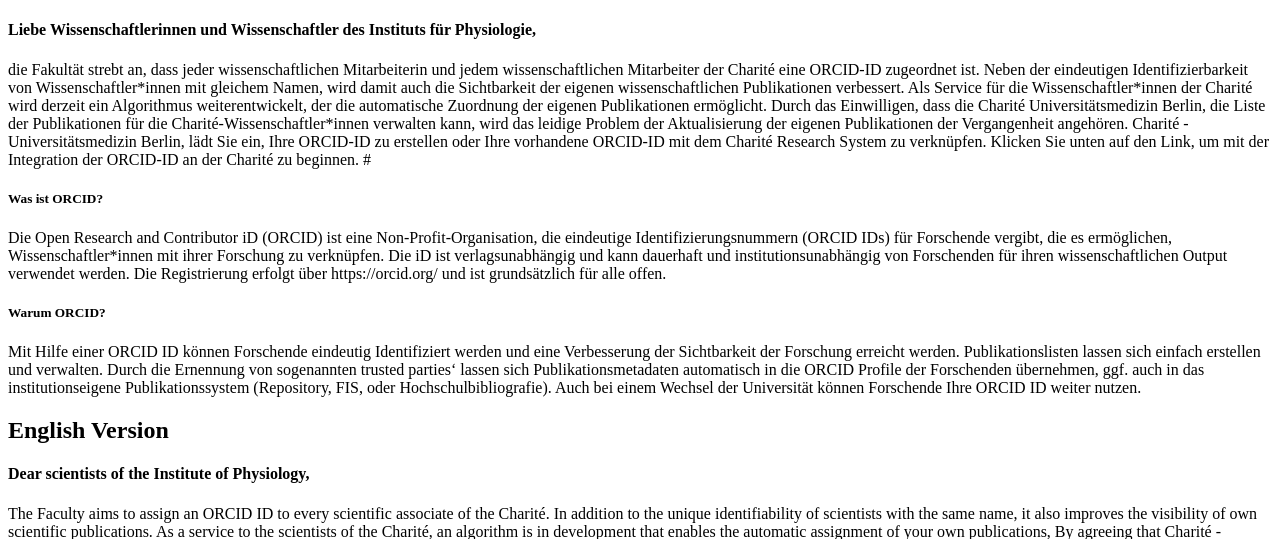
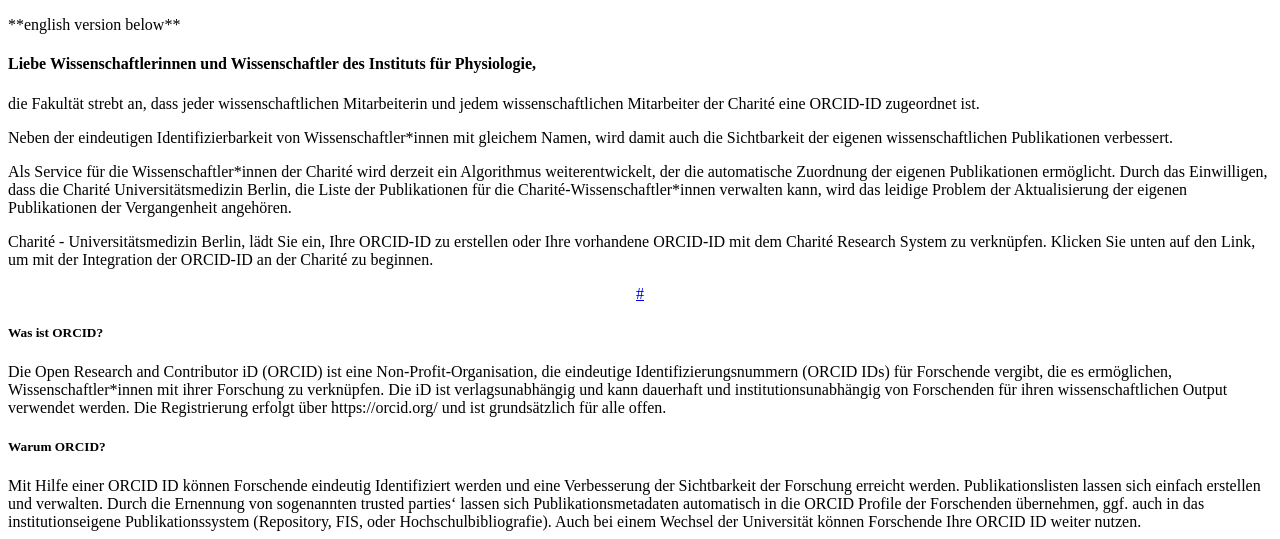
Before and after one commit to kmvinoth/orcid_project, a Django app: template public_api/templates/public_api/email_message_template.html in a window 1280 px wide. Shown: the top 539 px of the page. Run offline with Django 3.2, Linux system fonts and the light colour scheme; the template is opened without the code that fills it: most values are stand-ins (such as "Sample title", 1, 10 or a date in 2020).

Commit message:
minor changes in the email templates

```diff
--- a/public_api/templates/public_api/email_message.txt
+++ b/public_api/templates/public_api/email_message.txt
@@ -1,3 +1,5 @@
+**english version below**
+
 Liebe Wissenschaftlerinnen und Wissenschaftler des Instituts für Physiologie,
 
 die Fakultät strebt an, dass jeder wissenschaftlichen Mitarbeiterin und jedem wissenschaftlichen Mitarbeiter der Charité eine ORCID-ID zugeordnet ist.
@@ -8,13 +10,11 @@
 Charité - Universitätsmedizin Berlin, lädt Sie ein, Ihre ORCID-ID zu erstellen oder Ihre vorhandene ORCID-ID mit dem Charité Research System zu verknüpfen. Klicken Sie unten auf den Link, um mit der Integration der ORCID-ID an der Charité zu beginnen.
 https://science-it.charite.de/orcid/invitation_link/22896e318cc444478d12b3c0dec19214
 
-
 Was ist ORCID?
 Die Open Research and Contributor iD (ORCID) ist eine Non-Profit-Organisation, die eindeutige Identifizierungsnummern (ORCID IDs) für Forschende vergibt, die es ermöglichen, Wissenschaftler*innen mit ihrer Forschung zu verknüpfen. Die iD ist verlagsunabhängig und kann dauerhaft und institutionsunabhängig von Forschenden für ihren wissenschaftlichen Output verwendet werden. Die Registrierung erfolgt über https://orcid.org/ und ist grundsätzlich für alle offen.
 
 Warum ORCID?
 Mit Hilfe einer ORCID ID können Forschende eindeutig Identifiziert werden und eine Verbesserung der Sichtbarkeit der Forschung erreicht werden. Publikationslisten lassen sich einfach erstellen und verwalten. Durch die Ernennung von sogenannten trusted parties‘ lassen sich Publikationsmetadaten automatisch in die ORCID Profile der Forschenden übernehmen, ggf. auch in das institutionseigene Publikationssystem (Repository, FIS, oder Hochschulbibliografie). Auch bei einem Wechsel der Universität können Forschende Ihre ORCID ID weiter nutzen.
-
 
 English Version
 
@@ -40,8 +40,6 @@
 Build Your Professional Profile
 With an ORCID you can easily showcase your accomplishments.
 
-
-
 Who Am I?
 Do you have a common name? Have published some articles with your middle initiation, some with your first initial, and others with your full name? Have you changed your name at some point during your research career?
 ORCiD solves the problem of name differences. Collect all your work under one profile - no matter what name it is published under.
--- a/public_api/templates/public_api/email_message_template.html
+++ b/public_api/templates/public_api/email_message_template.html
@@ -6,16 +6,21 @@
 </head>
 <body>
 
+    <p>**english version below**</p>
+
     <h4>Liebe Wissenschaftlerinnen und Wissenschaftler des Instituts für Physiologie,</h4>
 
-    <p> die Fakultät strebt an, dass jeder wissenschaftlichen Mitarbeiterin und jedem wissenschaftlichen Mitarbeiter der Charité eine ORCID-ID zugeordnet ist.
-        Neben der eindeutigen Identifizierbarkeit von Wissenschaftler*innen mit gleichem Namen, wird damit auch die Sichtbarkeit der eigenen wissenschaftlichen Publikationen verbessert.
+    <p> die Fakultät strebt an, dass jeder wissenschaftlichen Mitarbeiterin und jedem wissenschaftlichen Mitarbeiter der Charité eine ORCID-ID zugeordnet ist.</p>
 
-        Als Service für die Wissenschaftler*innen der Charité wird derzeit ein Algorithmus weiterentwickelt, der die automatische Zuordnung der eigenen Publikationen ermöglicht.
-        Durch das Einwilligen, dass die Charité  Universitätsmedizin Berlin, die Liste der Publikationen für die Charité-Wissenschaftler*innen verwalten kann, wird das leidige Problem der Aktualisierung der eigenen Publikationen der Vergangenheit angehören.
+    <p> Neben der eindeutigen Identifizierbarkeit von Wissenschaftler*innen mit gleichem Namen, wird damit auch die Sichtbarkeit der eigenen wissenschaftlichen Publikationen verbessert.</p>
 
-        Charité - Universitätsmedizin Berlin, lädt Sie ein, Ihre ORCID-ID zu erstellen oder Ihre vorhandene ORCID-ID mit dem Charité Research System zu verknüpfen. Klicken Sie unten auf den Link, um mit der Integration der ORCID-ID an der Charité zu beginnen.
-        {{ link }} </p>
+    <p> Als Service für die Wissenschaftler*innen der Charité wird derzeit ein Algorithmus weiterentwickelt, der die automatische Zuordnung der eigenen Publikationen ermöglicht.
+        Durch das Einwilligen, dass die Charité  Universitätsmedizin Berlin, die Liste der Publikationen für die Charité-Wissenschaftler*innen verwalten kann, wird das leidige Problem der Aktualisierung der eigenen Publikationen der Vergangenheit angehören.</p>
+
+    <p> Charité - Universitätsmedizin Berlin, lädt Sie ein, Ihre ORCID-ID zu erstellen oder Ihre vorhandene ORCID-ID mit dem Charité Research System zu verknüpfen. Klicken Sie unten auf den Link, um mit der Integration der ORCID-ID an der Charité zu beginnen.</p>
+
+
+    <p align="center"> <a href="{{ link }}"> {{ link }} </a> </p>
 
     <h5>Was ist ORCID?</h5>
     <p>Die Open Research and Contributor iD (ORCID) ist eine Non-Profit-Organisation, die eindeutige Identifizierungsnummern (ORCID IDs) für Forschende vergibt, die es ermöglichen, Wissenschaftler*innen mit ihrer Forschung zu verknüpfen. Die iD ist verlagsunabhängig und kann dauerhaft und institutionsunabhängig von Forschenden für ihren wissenschaftlichen Output verwendet werden. Die Registrierung erfolgt über https://orcid.org/ und ist grundsätzlich für alle offen.</p>
@@ -52,8 +57,5 @@
     <p> Do you have a common name? Have published some articles with your middle initiation, some with your first initial, and others with your full name? Have you changed your name at some point during your research career?
         ORCiD solves the problem of name differences. Collect all your work under one profile - no matter what name it is published under.</p>
 
-
-
-
 </body>
 </html>
```
